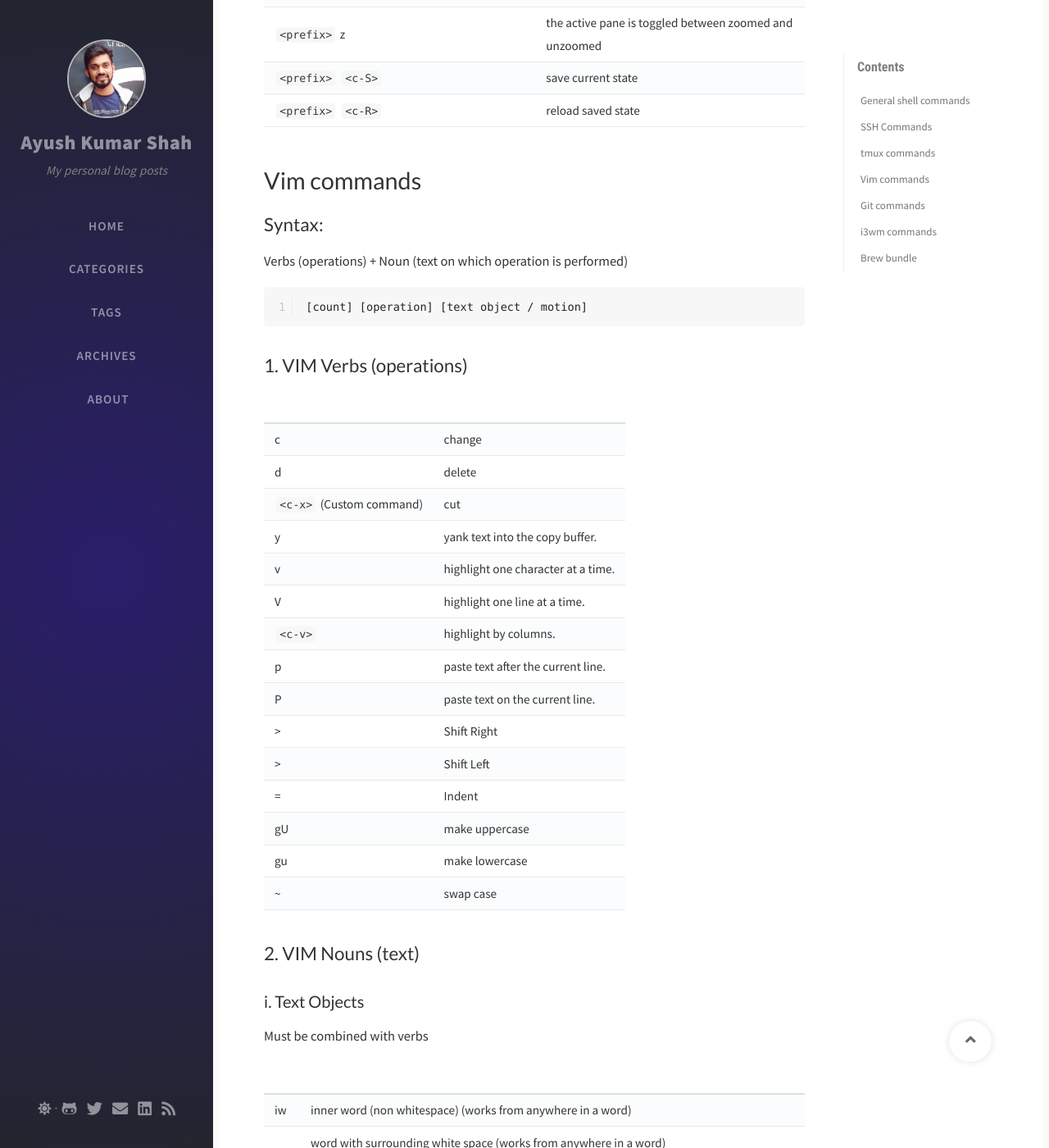
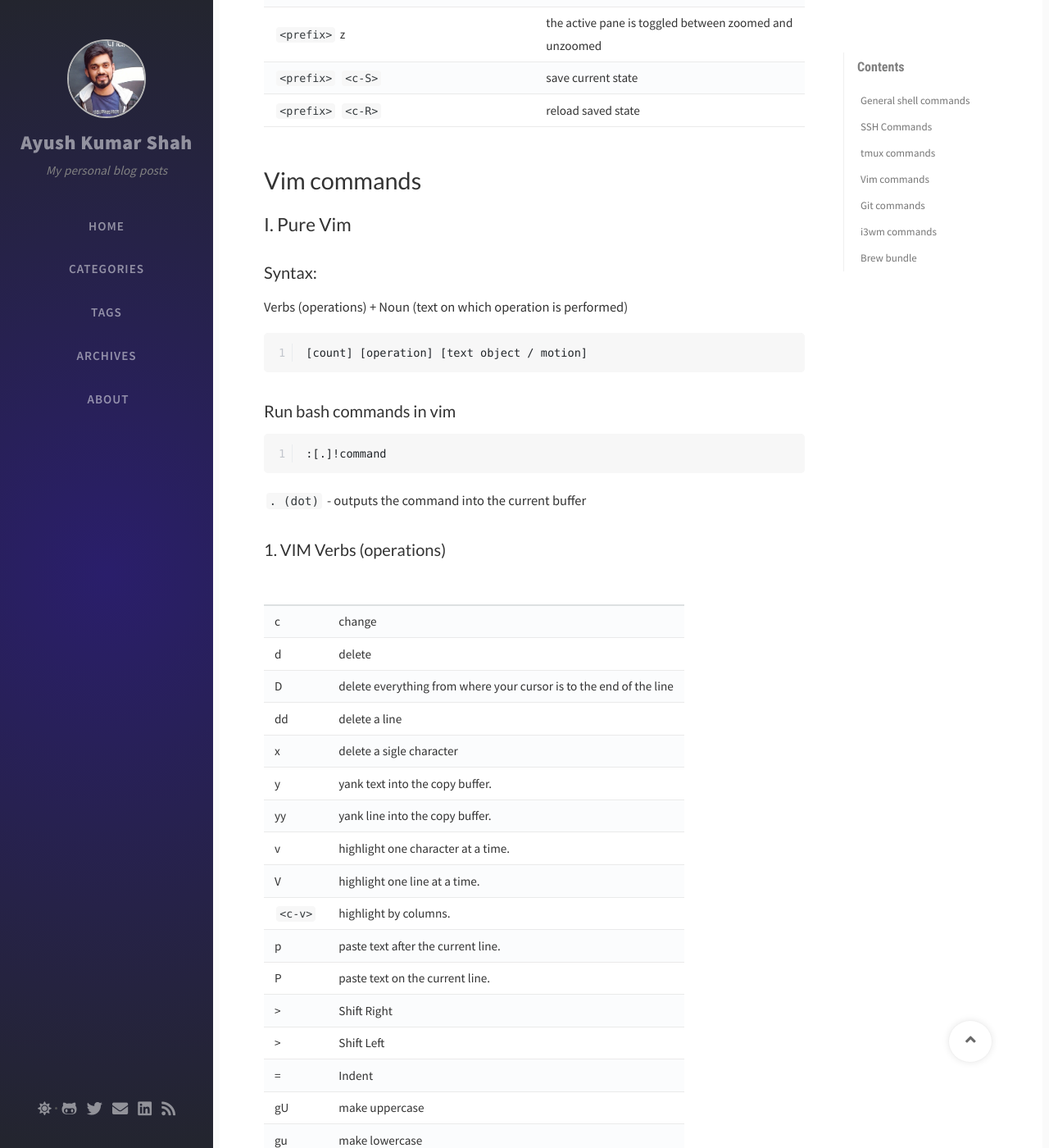
Before and after one commit to ayushkumarshah/ayushkumarshah.github.io, a Jekyll site: the page built from _posts/2020-08-12-common-commands.md, in a window 1280 px wide and 1400 px high, scrolled down 3125 px. Shown: the whole window at 82% size. Built offline with Jekyll 4.4.1, drawn with Linux system fonts in a browser that asks for light colours; nearby versions of some CDN libraries; comment, search, counter and statistics services are not loaded; some of the changed text lies outside the part shown.

Commit message:
docs: Update common commands

````diff
--- a/_posts/2020-08-12-common-commands.md
+++ b/_posts/2020-08-12-common-commands.md
@@ -115,7 +115,9 @@ File explorer: Other locations > Connect to server > sftp://username@ip/
 
 # Vim commands
 
-## Syntax:
+## I. Pure Vim
+
+### Syntax:
 
 Verbs (operations) + Noun (text on which operation is performed)
 
@@ -123,14 +125,25 @@ Verbs (operations) + Noun (text on which operation is performed)
 [count] [operation] [text object / motion]
 ```
 
-## 1. VIM Verbs (operations)
+### Run bash commands in vim
+
+```vim
+:[.]!command
+```
+
+`. (dot)` - outputs the command into the current buffer
+
+### 1. VIM Verbs (operations)
 
 |||
 |--|--|
 |c                                |change                                             |
 |d                                |delete                                            |
-|`<c-x>` (Custom command) |cut                                                   |
+|D                                |delete  everything from where your cursor is to the end of the line|
+|dd                                |delete a line                             |
+|x                                |delete a sigle character                                            |
 |y| yank text into the copy buffer.                                                    |
+|yy| yank line into the copy buffer.                                                    |
 |v| highlight one character at a time.                                                 |
 |V |highlight one line at a time.                                                      |
 |`<c-v>` | highlight by columns.                                                         |
@@ -143,9 +156,9 @@ Verbs (operations) + Noun (text on which operation is performed)
 |gu | make lowercase                                                                  |
 |~ | swap case                                                                        |
 
-## 2. VIM Nouns (text)
+### 2. VIM Nouns (text)
 
-### i. Text Objects
+#### i. Text Objects
 
 Must be combined with verbs
 
@@ -174,8 +187,7 @@ Combination examples:
 |yis| copy inner sentence|
 |di"| delete inner quotes|
 
-
-### ii. Motions
+#### ii. Motions
 
 Can be combined with verbs or used independently
 
@@ -186,14 +198,14 @@ Can be combined with verbs or used independently
 |[count] e/E | go to the end of (word / word with whitespace) |
 |[count] ]m | go to the beginning of next method |
 |[count] h / j / k / l | left / down / up / right
-|[count] f/F [char] | go to the next occurence of character   |
-|[count] t/T [char] | go to just before the next occurence of character |
-|% | move to matching parenthesis pair                                                  |
-|[count] +| down to first non blank char of the line.                                     |
-|[count]$| moves the cursor to the end of the line.                                           |
-|0| moves the cursor to the end of the line.                                           |
-|G| move to the end of the file.                                                       |
-|gg| move to the beginning of the file.                                                |
+|[count] f/F [char] [;,]+ | go to the next occurence of character   |
+|[count] t/T [char] [;,]+ | go to just before the next occurence of character |
+|% | move to matching parenthesis pair    |
+|[count] +| down to first non blank char of the line.  |
+|[count]$| moves the cursor to the end of the line.        |
+|0| moves the cursor to the end of the line.                 |
+|G| move to the end of the file.                                |
+|gg| move to the beginning of the file.                         |
 
 Combination examples:
 
@@ -204,18 +216,17 @@ Combination examples:
 |ctL| change upto before the next occurence of L |
 |d]m| delete start of next method |
 
-
-## 3. Other important vim commands
+### 3. Other important vim commands
 
 |||
 |--|--|
-|i| Insert to left of cursor                                                          |
-|a| Insert to right of cursor                                                          |
-|A| insert at end of line                                                              |
-|I| insert at beginning of line                                                        |
-|u | undo                                                                            |
-|`<c-r>` | will redo the last undo.                                                      |
-|/text| search for text                                                                |
+|i| Insert to left of cursor                |
+|a| Insert to right of cursor                |
+|A| insert at end of line                    |
+|I| insert at beginning of line              |
+|u | undo                                  |
+|`<c-r>` | will redo the last undo.            |
+|/text| search for text                      |
 |:%s/text/replacement text/g| search through the entire document for text and replace it with replacement text.
 |:%s/text/replacement text/gc |search through the entire document and confirm before replacing text.
 |*|search forward for word under cursor
@@ -232,9 +243,10 @@ Combination examples:
 |gr | Goto References
 |[:vert] :sf filename| find file and open in split mode
 |`<c-v>` select multiple lines then I| insert at multiple lines     |
+|q `<char`> commands q <br> @`<char`>| record command macros <br> apply recorded commands|
 
 
-## 4. Custom (Remapped) vim commands
+### 4. Custom (Remapped) vim commands
 
 |||
 |--|--|
@@ -249,7 +261,7 @@ Combination examples:
 |nnoremap ``<C-k>``| ``<C-w>k``
 |nnoremap ``<C-l>``| ``<C-w>l``
 
-## 5. Using Args
+### 5. Using Args
 
 Args are list of files initially opened. So, it's a subset of buffers.
 
@@ -264,7 +276,7 @@ Args are list of files initially opened. So, it's a subset of buffers.
 |:vim TODO/ ## |search in all args files|
 |:cdo s/TODO/DONE/g |replace in all args files|
 
-## 6. Scrolling and motions
+### 6. Scrolling and motions
 
 |||
 |--|--|
@@ -276,7 +288,21 @@ Args are list of files initially opened. So, it's a subset of buffers.
 |zz|Put current cursor position to middle|
 |zb|Put current cursor position to bottom|
 
-## 7. vim-surround commands
+
+## II. Vim Plugins commands
+
+To apply latest settings:
+
+```vim
+:source $MYVIMRC
+```
+
+### Bulk-rename in ranger
+
+- Select files to rename using visual selection
+- :bulkrename
+-
+### 1. vim-surround commands
 
 |||
 |--|--|
````
Also changed, not shown: other parts of _posts/2020-08-12-common-commands.md (+6 -8 lines).
